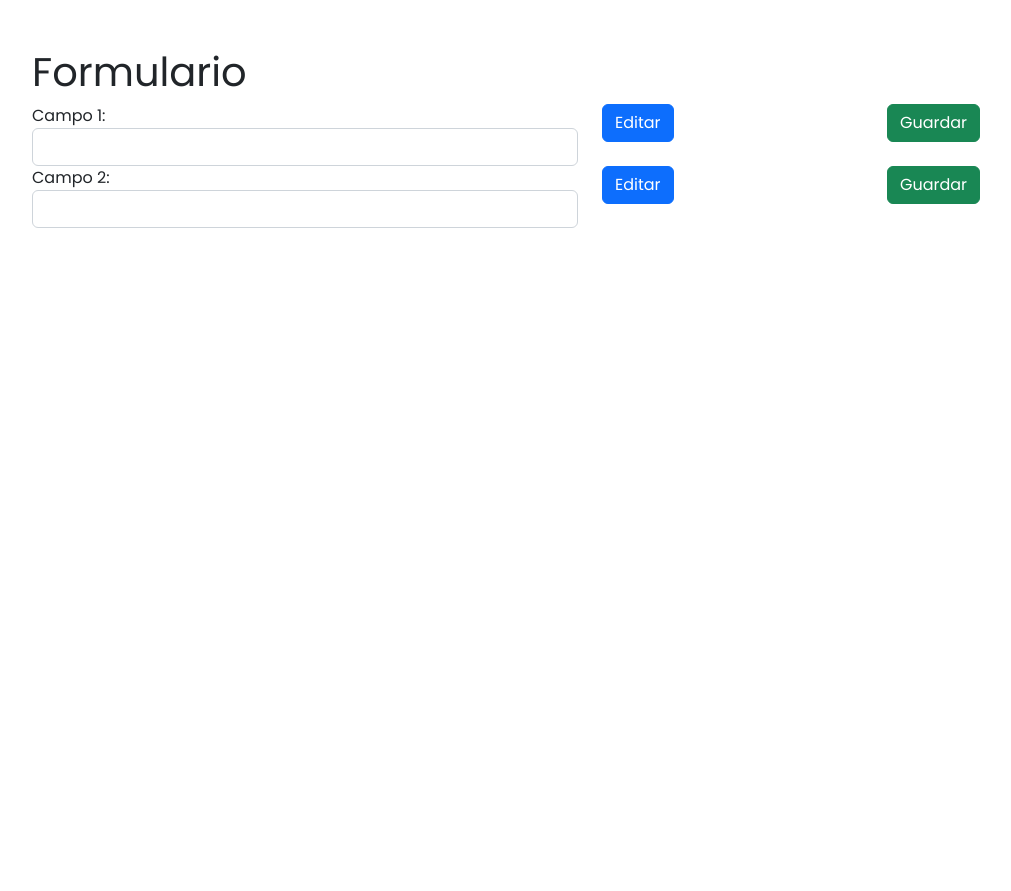
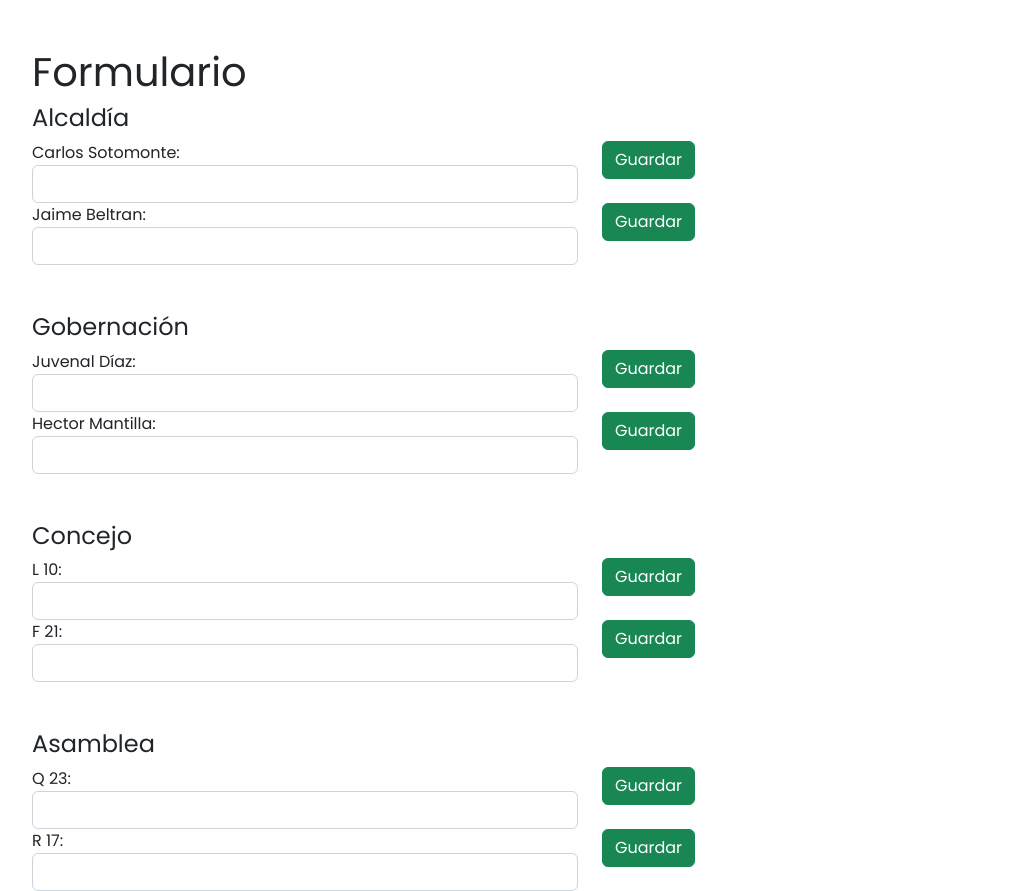
Before and after one commit to sooydigital/dia_electoral, a Django app: page /mesa/1 in a window 1280 px wide. Shown: the part 120-1011 px from the top of the page, without its empty margins (50-1061 px from the left). Before the commit the page ends 348 px from the top, so only its background shows below. Run offline with Django 4.2, Linux system fonts and the light colour scheme; the visitor is signed in with stand-in values (Sample User, id 1).

Commit message:
save progress

```diff
--- a/myapp/templates/base_nav.html
+++ b/myapp/templates/base_nav.html
@@ -9,7 +9,7 @@
         <div class="collapse navbar-collapse" id="mynavbar">
             <ul class="navbar-nav me-auto">
                 <li class="nav-item">
-                    <a class="nav-link text-center" href="#">
+                    <a class="nav-link text-center" href="/">
                         <i class="fa fa-home fa-4x" aria-hidden="true"></i> <br>
                         Inicio
                     </a>
--- a/myapp/templates/mesa.html
+++ b/myapp/templates/mesa.html
@@ -6,17 +6,21 @@
 
     <!-- El formulario con Bootstrap -->
     <form id="miFormulario">
+
+        <div class="row">
+            <div class="col-md-12">
+                <h4>Alcaldía</h4>
+            </div>
+        </div>
         <div class="row">
             <div class="col-md-6">
                 <!-- Campo 1 -->
                 <div class="form-group">
-                    <label for="campo1">Campo 1:</label>
+                    <label for="campo1">Carlos Sotomonte:</label>
                     <input type="text" id="campo1" name="campo1" class="form-control">
                 </div>
             </div>
-            <div class="col-md-3">
-                <button type="button" class="editar btn btn-primary" data-field="campo1">Editar</button>
-            </div>
+
             <div class="col-md-3">
                 <button type="button" class="guardar btn btn-success" data-field="campo1">Guardar</button>
             </div>
@@ -26,18 +30,120 @@
             <div class="col-md-6">
                 <!-- Campo 2 -->
                 <div class="form-group">
-                    <label for="campo2">Campo 2:</label>
+                    <label for="campo2">Jaime Beltran:</label>
                     <input type="text" id="campo2" name="campo2" class="form-control">
                 </div>
             </div>
-            <div class="col-md-3">
-                <button type="button" class="editar btn btn-primary" data-field="campo2">Editar</button>
-            </div>
+
             <div class="col-md-3">
                 <button type="button" class="guardar btn btn-success" data-field="campo2">Guardar</button>
             </div>
         </div>
 
+<br><br>
+        <div class="row">
+            <div class="col-md-12">
+                <h4>Gobernación</h4>
+            </div>
+        </div>
+        <div class="row">
+
+            <div class="col-md-6">
+                <!-- Campo 1 -->
+                <div class="form-group">
+                    <label for="campo1">Juvenal Díaz:</label>
+                    <input type="text" id="campo1" name="campo1" class="form-control">
+                </div>
+            </div>
+
+            <div class="col-md-3">
+                <button type="button" class="guardar btn btn-success" data-field="campo1">Guardar</button>
+            </div>
+        </div>
+
+        <div class="row">
+            <div class="col-md-6">
+                <!-- Campo 2 -->
+                <div class="form-group">
+                    <label for="campo2">Hector Mantilla:</label>
+                    <input type="text" id="campo2" name="campo2" class="form-control">
+                </div>
+            </div>
+
+            <div class="col-md-3">
+                <button type="button" class="guardar btn btn-success" data-field="campo2">Guardar</button>
+            </div>
+        </div>
+
+        <br><br>
+        <div class="row">
+            <div class="col-md-12">
+                <h4>Concejo</h4>
+            </div>
+        </div>
+        <div class="row">
+
+            <div class="col-md-6">
+                <!-- Campo 1 -->
+                <div class="form-group">
+                    <label for="campo1">L 10:</label>
+                    <input type="text" id="campo1" name="campo1" class="form-control">
+                </div>
+            </div>
+
+            <div class="col-md-3">
+                <button type="button" class="guardar btn btn-success" data-field="campo1">Guardar</button>
+            </div>
+        </div>
+
+        <div class="row">
+            <div class="col-md-6">
+                <!-- Campo 2 -->
+                <div class="form-group">
+                    <label for="campo2">F 21:</label>
+                    <input type="text" id="campo2" name="campo2" class="form-control">
+                </div>
+            </div>
+
+            <div class="col-md-3">
+                <button type="button" class="guardar btn btn-success" data-field="campo2">Guardar</button>
+            </div>
+        </div>
+
+        <br><br>
+        <div class="row">
+            <div class="col-md-12">
+                <h4>Asamblea</h4>
+            </div>
+        </div>
+        <div class="row">
+
+            <div class="col-md-6">
+                <!-- Campo 1 -->
+                <div class="form-group">
+                    <label for="campo1">Q 23:</label>
+                    <input type="text" id="campo1" name="campo1" class="form-control">
+                </div>
+            </div>
+
+            <div class="col-md-3">
+                <button type="button" class="guardar btn btn-success" data-field="campo1">Guardar</button>
+            </div>
+        </div>
+
+        <div class="row">
+            <div class="col-md-6">
+                <!-- Campo 2 -->
+                <div class="form-group">
+                    <label for="campo2">R 17:</label>
+                    <input type="text" id="campo2" name="campo2" class="form-control">
+                </div>
+            </div>
+
+            <div class="col-md-3">
+                <button type="button" class="guardar btn btn-success" data-field="campo2">Guardar</button>
+            </div>
+        </div>
         <!-- Otros campos aquí... -->
     </form>
 </div>
```
